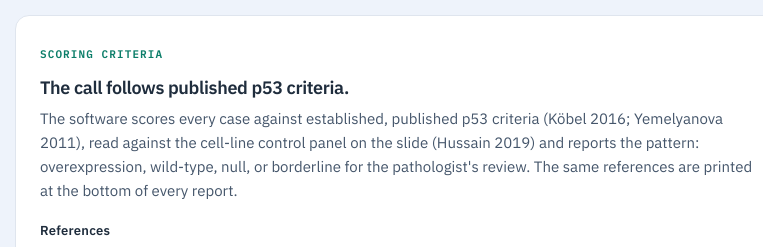
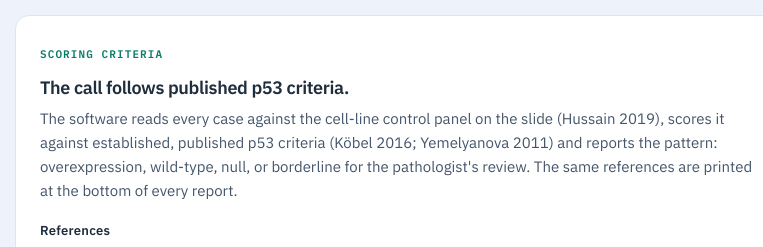
Before and after one commit to PCI-Bio/pcibio.ai, a plain HTML site: page trust.html in a window 1280 px wide. Shown: the part 2200-2447 px from the top of the page, 45-808 px from the left. Drawn offline with Linux system fonts and the light colour scheme; a script that the page names is missing.

Commit message:
Safety & data: the criteria sentence names John's control panel first
"The software reads every case against the cell-line control panel on the slide (Hussain 2019), scores it against
established, published p53 criteria (Köbel 2016; Yemelyanova 2011) and reports the pattern" — the References list
under it already starts with the panel paper; now the sentence does too.

Co-Authored-By: Claude Opus 5.5 <noreply@anthropic.com>

```diff
--- a/trust.html
+++ b/trust.html
@@ -94,7 +94,7 @@
       <div class="criteria" id="criteria">
         <span class="j">Scoring criteria</span>
         <h3>The call follows published p53 criteria.</h3>
-        <p>The software scores every case against established, published p53 criteria (K&ouml;bel 2016; Yemelyanova 2011), read against the cell-line control panel on the slide (Hussain 2019) and reports the pattern: overexpression, wild-type, null, or borderline for the pathologist's review. The same references are printed at the bottom of every report.</p>
+        <p>The software reads every case against the cell-line control panel on the slide (Hussain 2019), scores it against established, published p53 criteria (K&ouml;bel 2016; Yemelyanova 2011) and reports the pattern: overexpression, wild-type, null, or borderline for the pathologist's review. The same references are printed at the bottom of every report.</p>
         <h4>References</h4>
         <ol>
           <li>Hussain I, Howard RS, Syed V, Allg&auml;uer M, Gong H, Xing D, Andersen JD. A cell line&ndash;based immunohistochemical p53 expression pattern control panel. Int J Gynecol Pathol. 2019;38(5):449&ndash;458. <a href="https://doi.org/10.1097/PGP.0000000000000537" target="_blank" rel="noopener">doi:10.1097/PGP.0000000000000537</a></li>
```
